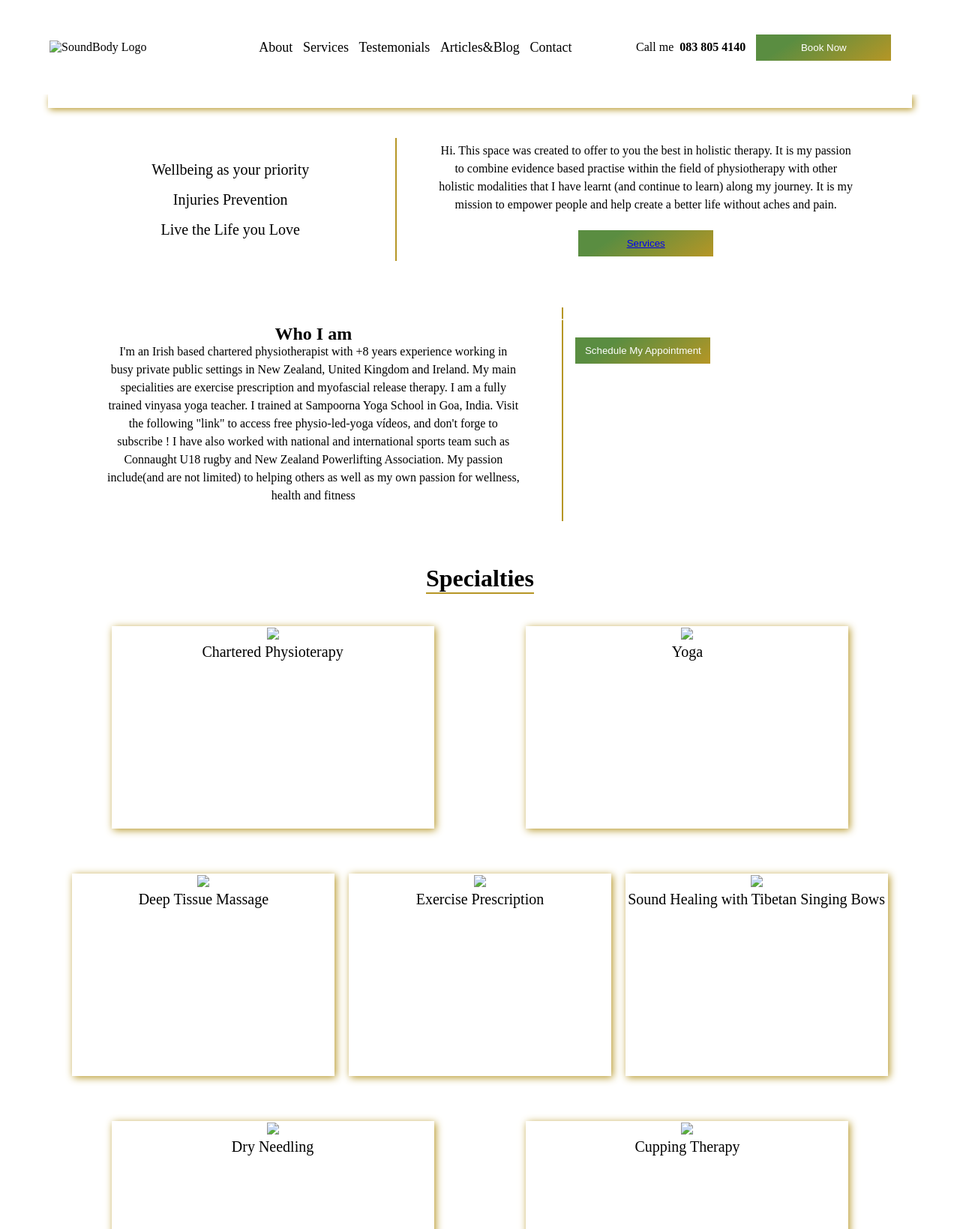
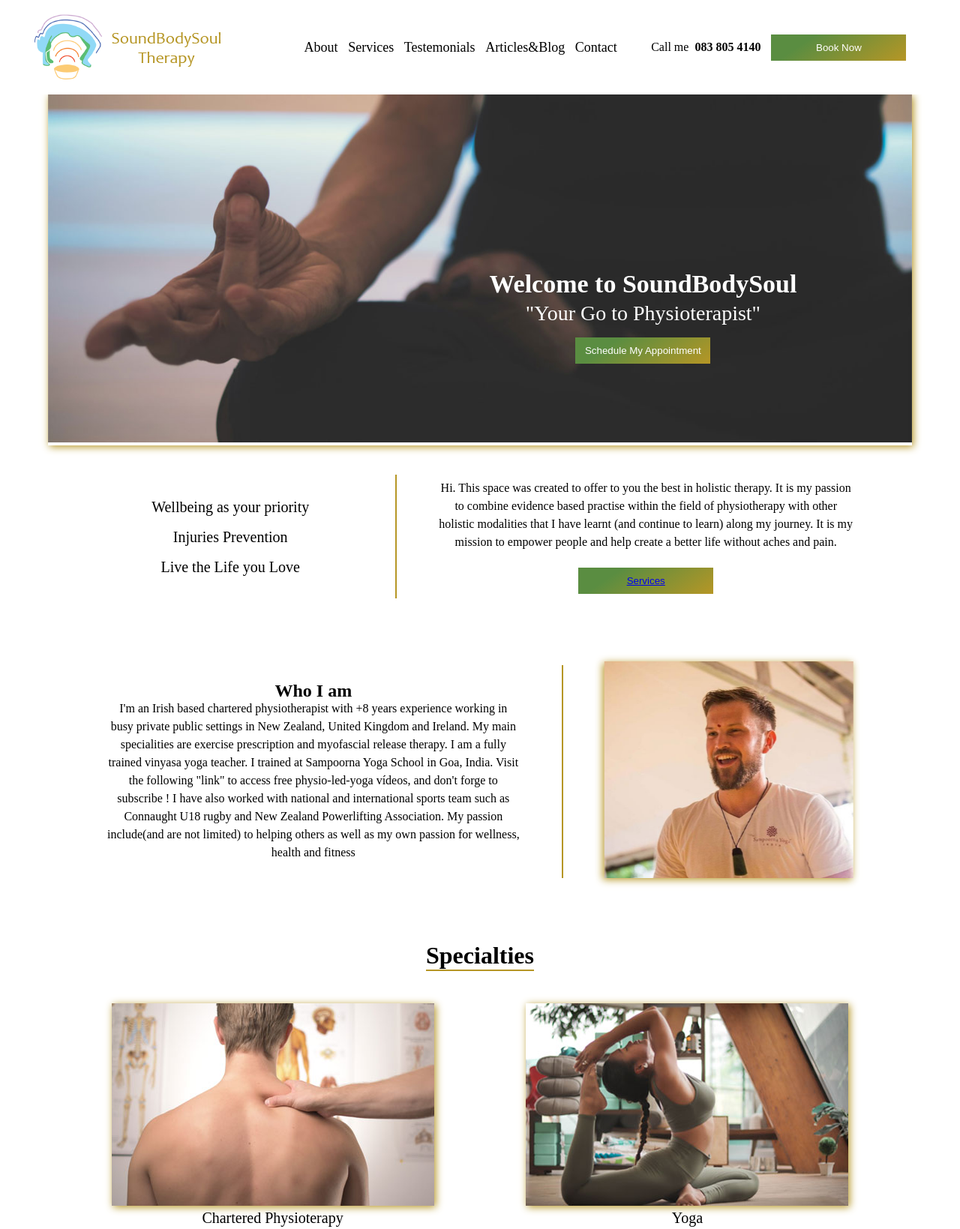
Before and after one commit to thales-dev/physio, a plain HTML site: page index.html in a window 1280 px wide. Shown: the top 1639 px of the page at 75% size. Drawn offline with Linux system fonts and the light colour scheme; files that its build step writes are made by us from their sources.

Commit message:
Update index.html

```diff
--- a/index.html
+++ b/index.html
@@ -6,13 +6,13 @@
 	<meta name="viewport" content="width=device-width, initial-scale=1">
 	<meta http-equiv="X-UA-Compatible" content="ie=edge">
 	<title>SoundBody Soul Therapy</title>
-	<link rel="stylesheet" type="text/css" href="css/styles.css">
+	<link rel="stylesheet" type="text/css" href="styles.css">
 </head>
 
 <body>
                   <!-- HEADER AND MENU NAVIGATION CONTENT -->
 		<header class="menu-wrapper">
-			<img src="img/logo-2.png" alt="SoundBody Logo">
+			<img src="logo-2.png" alt="SoundBody Logo">
 			<nav>
 				<ul>
 					<li><a href="#">About</a></li>
@@ -33,7 +33,7 @@
 		<main class="container">
 																		<!--BANNER AREA -->
 			<section class="banner">
-				<img src="./img/yoga-3.jpg" alt="">
+				<img src="yoga-3.jpg" alt="">
 					<div>
 						<h2>Welcome to SoundBodySoul</h2>
 						<p>"Your Go to Physioterapist"</p>
@@ -82,7 +82,7 @@
 				</div>
 
 				<div class="who-second">
-					<img src="./img/david.jpg" alt="">
+					<img src="david.jpg" alt="">
 				</div>
 
 			</section>
@@ -91,31 +91,31 @@
 				<h1>Specialties</h1>
 				<section class="box">
 							<div class="gallery-item-large">
-								<img src="img/charter-physio.jpg">
+								<img src="charter-physio.jpg">
 								<p>Chartered Physioterapy</p>
 							</div>
 							<div class="gallery-item-large">
-								<img src="img/yoga.jpg">
+								<img src="yoga.jpg">
 								<p>Yoga</p>
 							</div>
 							<div class="gallery-item">
-								<img src="img/deep-massage-1.jpg">
+								<img src="deep-massage-1.jpg">
 								<p>Deep Tissue Massage</p>
 							</div>
 							<div class="gallery-item">
-								<img src="img/exercise-2.jpg">
+								<img src="exercise-2.jpg">
 								<p>Exercise Prescription</p>
 							</div>
 							<div class="gallery-item">
-								<img src="img/bow.jpg">
+								<img src="bow.jpg">
 								<p>Sound Healing with Tibetan Singing Bows</p>
 							</div>
 							<div class="gallery-item-large">
-								<img src="img/dry-needling.jpg">
+								<img src="dry-needling.jpg">
 								<p>Dry Needling</p>
 							</div>
 							<div class="gallery-item-large">
-								<img src="img/cupping.jpg">
+								<img src="cupping.jpg">
 								<p>Cupping Therapy</p>
 							</div>
 				</section>
@@ -166,7 +166,7 @@
 		</main>
 
 				<section class="box rodape">
-					<img src="./img/ganesh-1.jpg" alt="">
+					<img src="ganesh-1.jpg" alt="">
 					<blockquote>
 						<p>"Pain does not correlate with tissue damage."</p>
 						<cite>Smith et al. (2017)</cite>
@@ -178,9 +178,9 @@
 					<div class="foot">
 						<h3>Social Media</h3>
 						<ul class="box">
-							<li><a href="#" target="_blank"><img src="img/redes-sociais/face.png"></a></li>
-							<li><a href="#" target="_blank"><img src="img/redes-sociais/insta.png"></a></li>
-							<li><a href="#" target="_blank"><img src="img/redes-sociais/youtube.png"></a></li>
+							<li><a href="#" target="_blank"><img src="face.png"></a></li>
+							<li><a href="#" target="_blank"><img src="insta.png"></a></li>
+							<li><a href="#" target="_blank"><img src="youtube.png"></a></li>
 						</ul>
 					</div>
 
```
